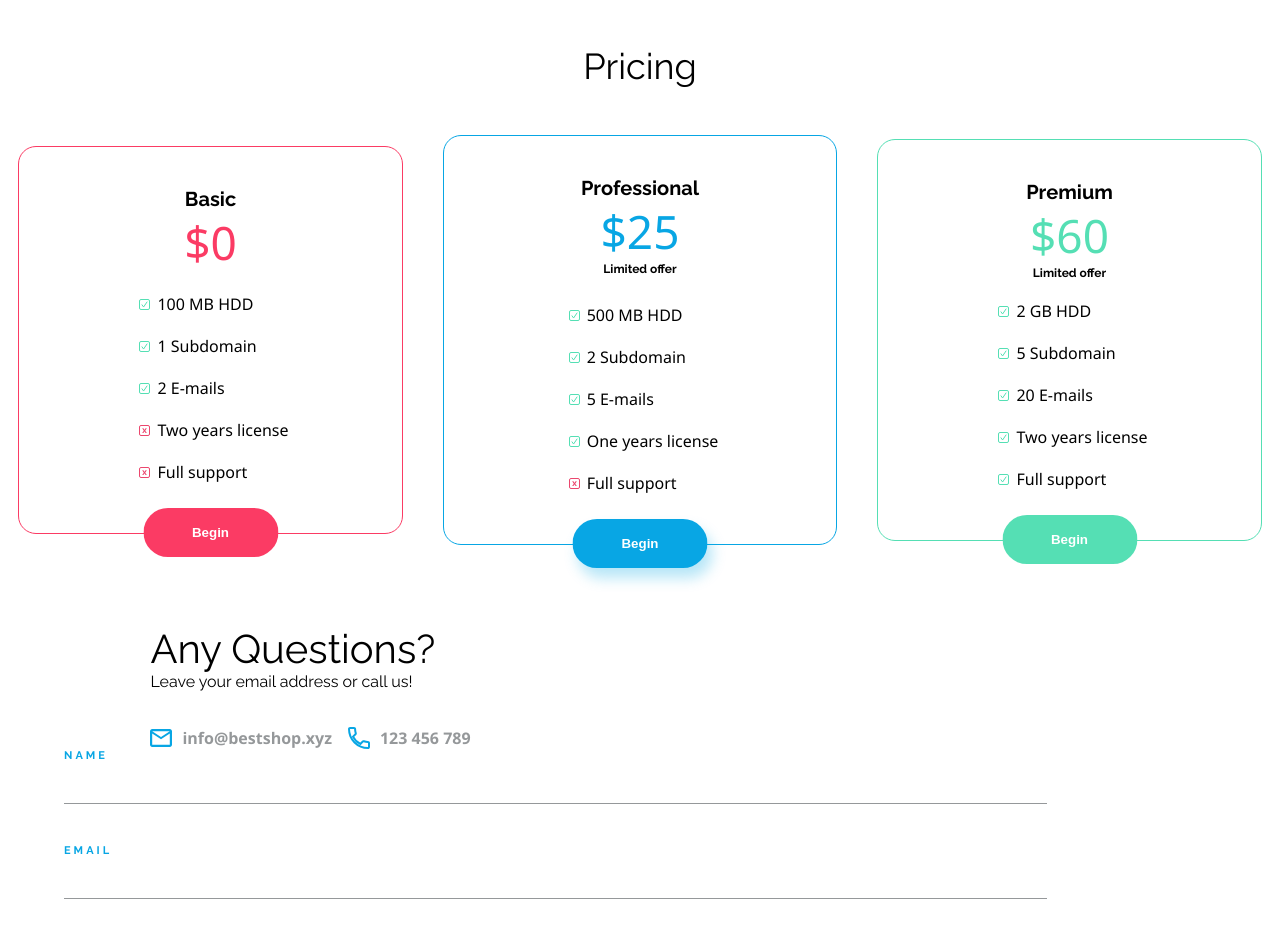
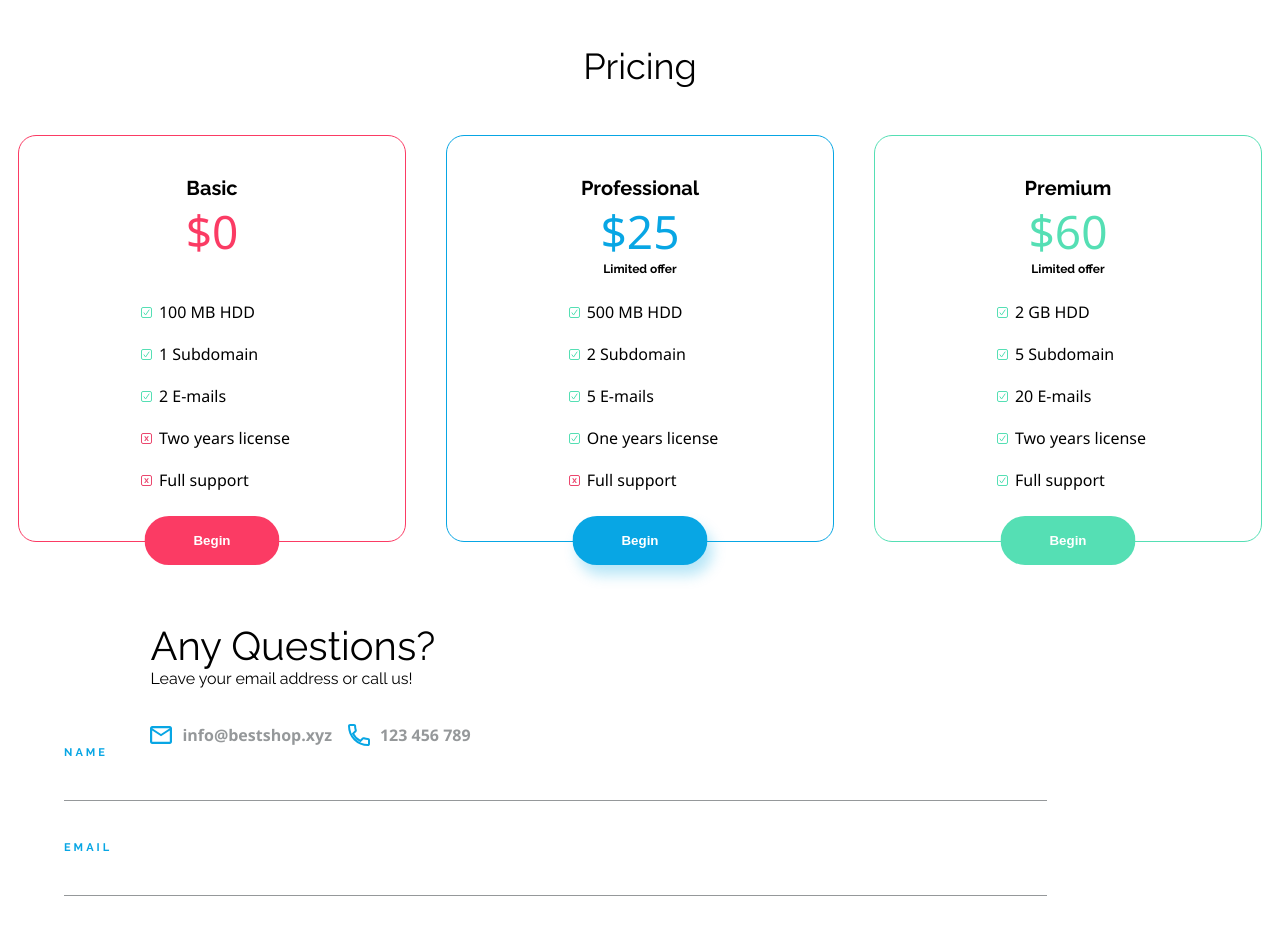
Before and after one commit to TKadyear/oxygen-shop, a website: page src/index.html in a window 1280 px wide. Shown: the part 3100-4035 px from the top of the page. Drawn offline with Linux system fonts and the light colour scheme.

Commit message:
Fixed the irregular height of the price Professional || Added Box-sizing: border-box
The gap and the justify was causing the change in the way of display the elements.
Also the section "basic" have less info than the others , so that was causing the problems
with the height.

```diff
--- a/src/css/style.css
+++ b/src/css/style.css
@@ -13,6 +13,7 @@
 }
 /* IMPROVE Revisar los gap hay algunos en px y otros en rem */
 body{
+  box-sizing: border-box;
   margin: 0;
   /*TODO  Poner las fuentes en local y cambiarlo de aqui, esto es temporal para dar estilo general*/
   font-family: 'Raleway', sans-serif;
@@ -144,12 +145,15 @@ h1{
   border-radius: 18px;
   display: flex;
   flex-direction: row;
-  width: calc(100% - 15%);
+  /* TODO Corregir tamaños */
+  width: 100%;
   justify-content: space-between;
   align-items: center;
   transition: 0.4s;
 }
 .pricing p {
+  /* IMPROVE Hay que mirar alguna manera de poder igualar bien los tamaños de los textos  */
+  height: 105px;
   width: 40%;
   display: flex;
   flex-direction: column;
@@ -162,18 +166,18 @@ h1{
 }
 
 .pricing .professional{
-  width: 95%;
-  gap:0.5rem;
-  justify-content: space-evenly;
   border-color: var(--primary);
 }
 .pricing .basic:hover{
+  transform: scale(1.05);
   box-shadow: 5px 10px 27px var(--shadow-secundary);
 }
 .pricing .professional:hover{
+  transform: scale(1.05);
   box-shadow: 5px 10px 27px var(--shadow-primary);
 }
 .pricing .premium:hover{
+  transform: scale(1.05);
   box-shadow: 5px 10px 27px var(--shadow-special);
 }
 .pricing .premium{
```
